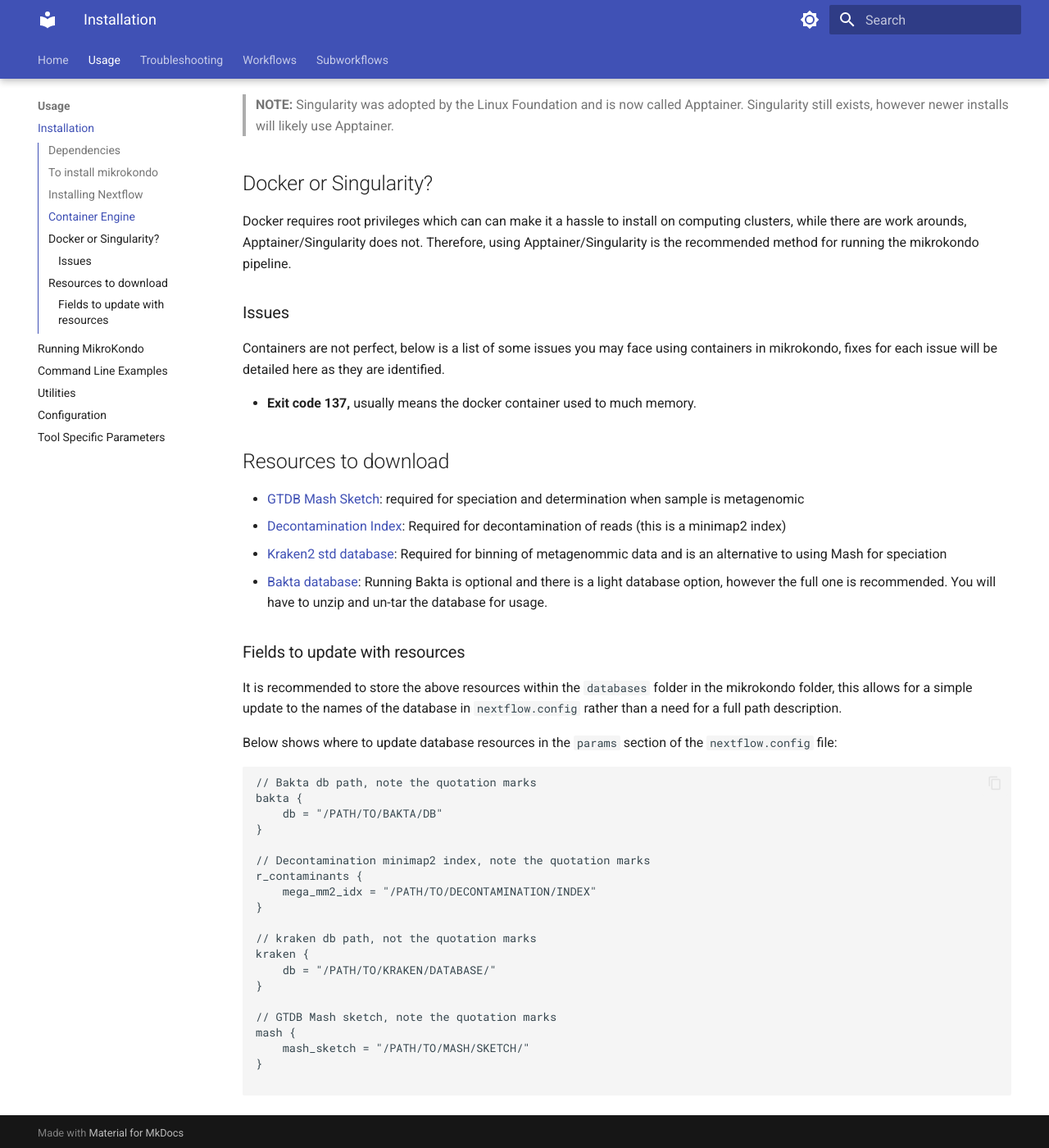
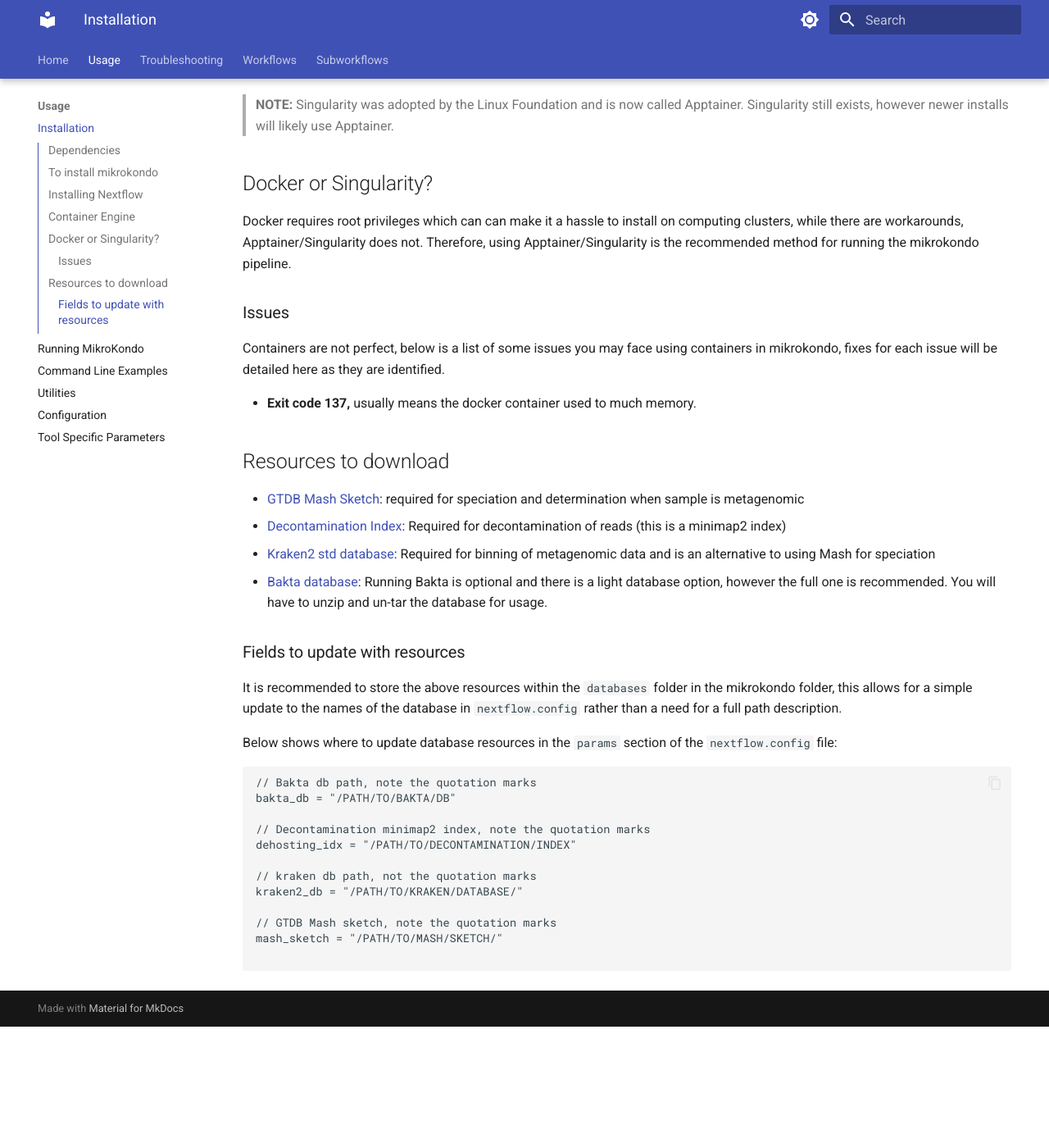
Before and after one commit to phac-nml/mikrokondo, an MkDocs documentation site: the page built from docs/usage/installation.md, in a window 1280 px wide and 1400 px high, scrolled down 790 px. Shown: the whole window at 82% size. Built offline with MkDocs 1.6.1 and Material for MkDocs 9.7.7, drawn with Linux system fonts in a browser that asks for light colours; after the commit the page ends 2042 px from its top, so only the background shows below that.

Commit message:
updated docs

````diff
--- a/docs/usage/installation.md
+++ b/docs/usage/installation.md
@@ -22,7 +22,7 @@
 > **NOTE:** Singularity was adopted by the Linux Foundation and is now called Apptainer. Singularity still exists, however newer installs will likely use Apptainer.
 
 ## Docker or Singularity?
-Docker requires root privileges which can can make it a hassle to install on computing clusters, while there are work arounds, Apptainer/Singularity does not. Therefore, using Apptainer/Singularity is the recommended method for running the mikrokondo pipeline.
+Docker requires root privileges which can can make it a hassle to install on computing clusters, while there are workarounds, Apptainer/Singularity does not. Therefore, using Apptainer/Singularity is the recommended method for running the mikrokondo pipeline.
 
 ### Issues
 Containers are not perfect, below is a list of some issues you may face using containers in mikrokondo, fixes for each issue will be detailed here as they are identified.
@@ -32,7 +32,7 @@
 ## Resources to download
 - [GTDB Mash Sketch](https://zenodo.org/record/8408361): required for speciation and determination when sample is metagenomic
 - [Decontamination Index](https://zenodo.org/record/8408557): Required for decontamination of reads (this is a minimap2 index)
-- [Kraken2 std database](https://benlangmead.github.io/aws-indexes/k2): Required for binning of metagenommic data and is an alternative to using Mash for speciation
+- [Kraken2 std database](https://benlangmead.github.io/aws-indexes/k2): Required for binning of metagenomic data and is an alternative to using Mash for speciation
 - [Bakta database](https://zenodo.org/record/7669534): Running Bakta is optional and there is a light database option, however the full one is recommended. You will have to unzip and un-tar the database for usage.
 
 ### Fields to update with resources
@@ -42,23 +42,15 @@
 
 ```
 // Bakta db path, note the quotation marks
-bakta {
-    db = "/PATH/TO/BAKTA/DB"
-}
+bakta_db = "/PATH/TO/BAKTA/DB"
 
 // Decontamination minimap2 index, note the quotation marks
-r_contaminants {
-    mega_mm2_idx = "/PATH/TO/DECONTAMINATION/INDEX"
-}
+dehosting_idx = "/PATH/TO/DECONTAMINATION/INDEX"
 
 // kraken db path, not the quotation marks
-kraken {
-    db = "/PATH/TO/KRAKEN/DATABASE/"
-}
+kraken2_db = "/PATH/TO/KRAKEN/DATABASE/"
 
 // GTDB Mash sketch, note the quotation marks
-mash {
-    mash_sketch = "/PATH/TO/MASH/SKETCH/"
-}
+mash_sketch = "/PATH/TO/MASH/SKETCH/"
 
 ```
````
Also changed, not shown: README.md (+8 -17 lines), docs/usage/usage.md (+4 -4 lines).
